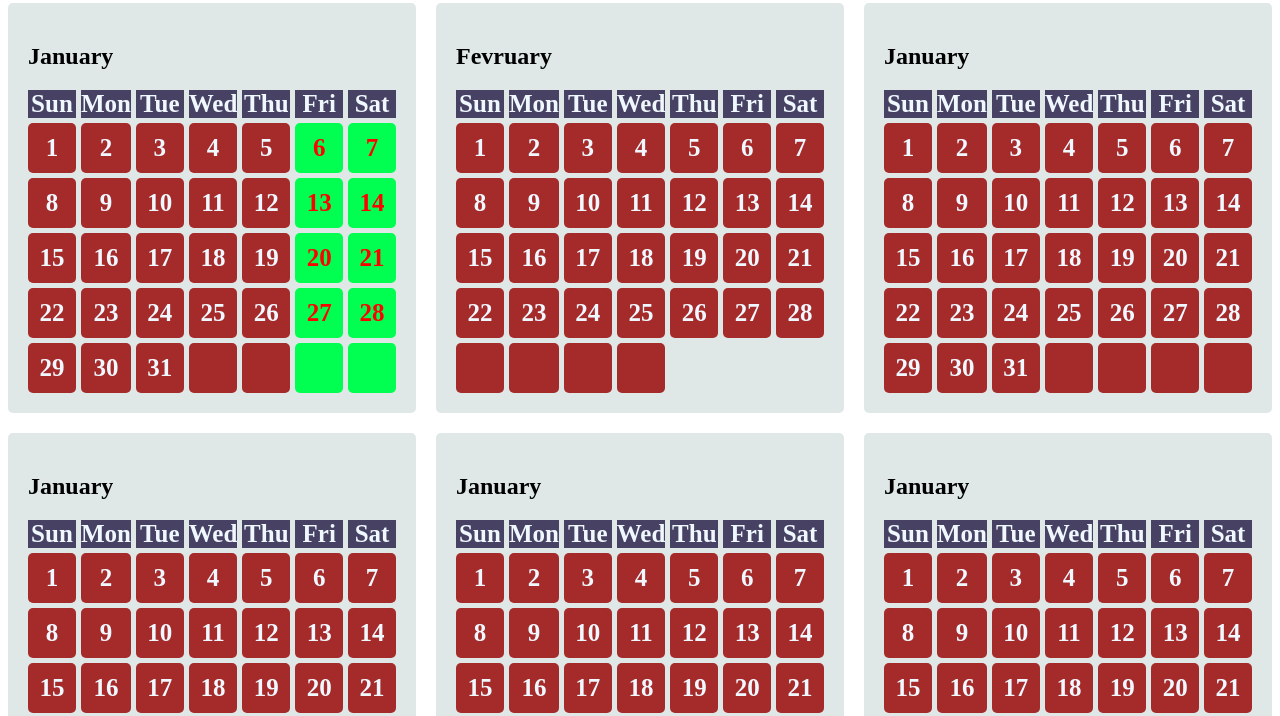
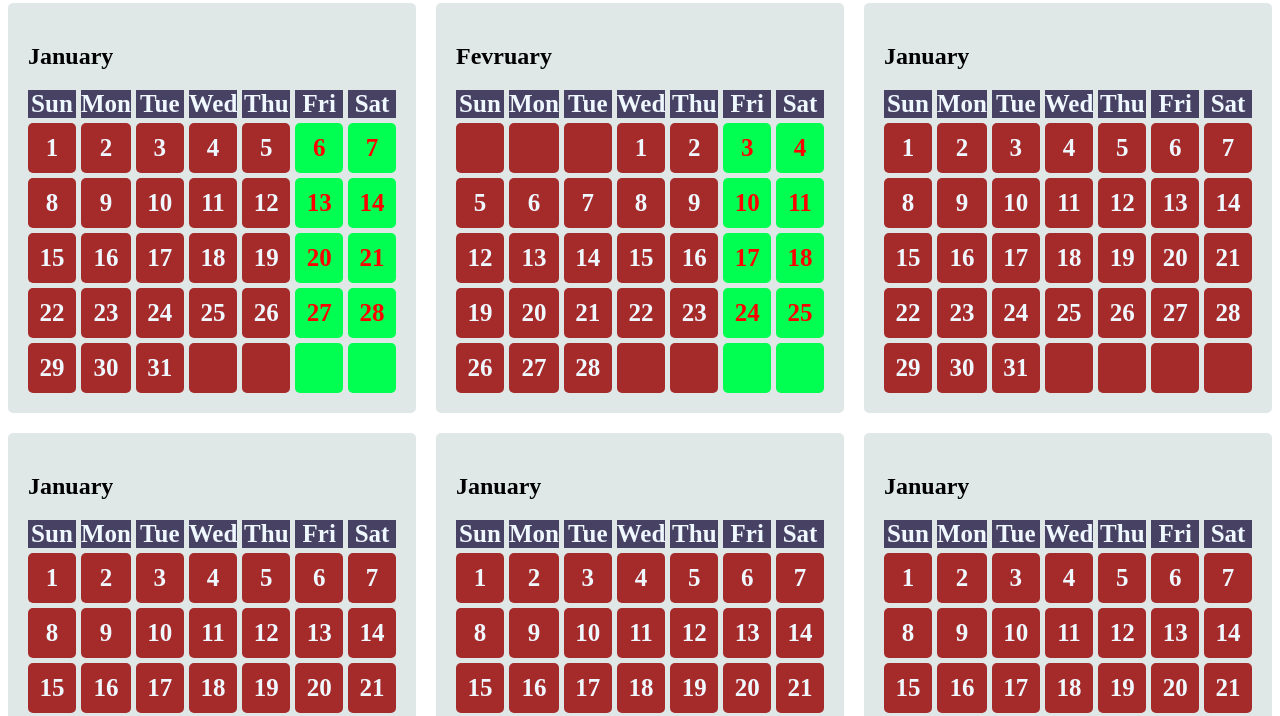
Before and after one commit to rhsabbir1/calendar-2023, a plain HTML site: page index.html in a window 1280 px wide. Shown: the part 79-795 px from the top of the page. Drawn offline with Linux system fonts and the light colour scheme.

Commit message:
fevruary month added

```diff
--- a/index.html
+++ b/index.html
@@ -67,38 +67,41 @@
                 <div class="day">Thu</div>
                 <div class="day">Fri</div>
                 <div class="day">Sat</div>
+                <div class="date"></div>
+                <div class="date"></div>
+                <div class="date"></div>
                 <div class="date">1</div>
                 <div class="date">2</div>
-                <div class="date">3</div>
-                <div class="date">4</div>
+                <div class="date holy-day">3</div>
+                <div class="date holy-day">4</div>
                 <div class="date">5</div>
                 <div class="date">6</div>
                 <div class="date">7</div>
                 <div class="date">8</div>
                 <div class="date">9</div>
-                <div class="date">10</div>
-                <div class="date">11</div>
+                <div class="date holy-day">10</div>
+                <div class="date holy-day">11</div>
                 <div class="date">12</div>
                 <div class="date">13</div>
                 <div class="date">14</div>
                 <div class="date">15</div>
                 <div class="date">16</div>
-                <div class="date">17</div>
-                <div class="date">18</div>
+                <div class="date holy-day">17</div>
+                <div class="date holy-day">18</div>
                 <div class="date">19</div>
                 <div class="date">20</div>
                 <div class="date">21</div>
                 <div class="date">22</div>
                 <div class="date">23</div>
-                <div class="date">24</div>
-                <div class="date">25</div>
+                <div class="date holy-day">24</div>
+                <div class="date holy-day">25</div>
                 <div class="date">26</div>
                 <div class="date">27</div>
                 <div class="date">28</div>
                 <div class="date"></div>
                 <div class="date"></div>
-                <div class="date"></div>
-                <div class="date"></div>
+                <div class="date holy-day"></div>
+                <div class="date holy-day"></div>
             </div>
         </div>
         <div class="month-and-date">
```
